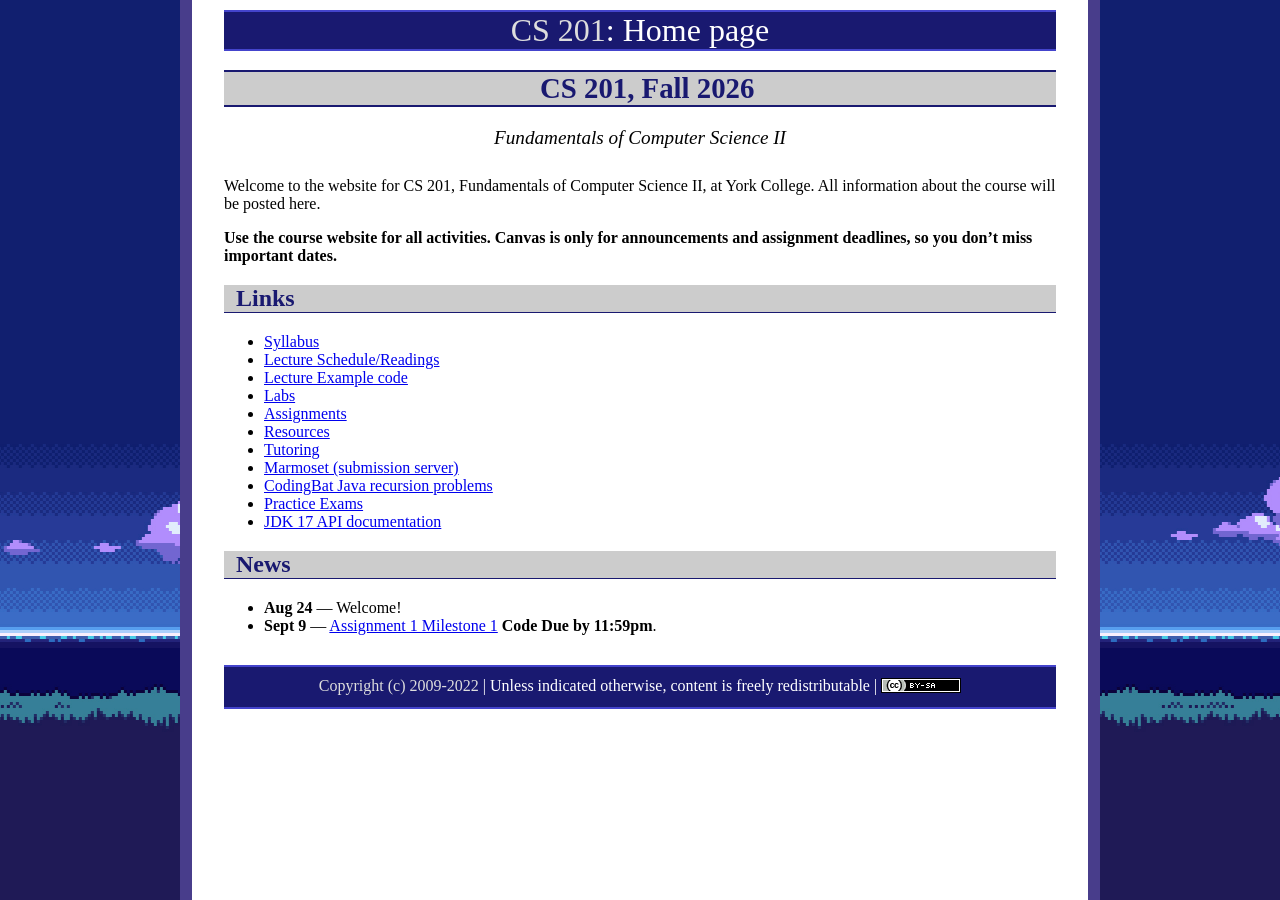
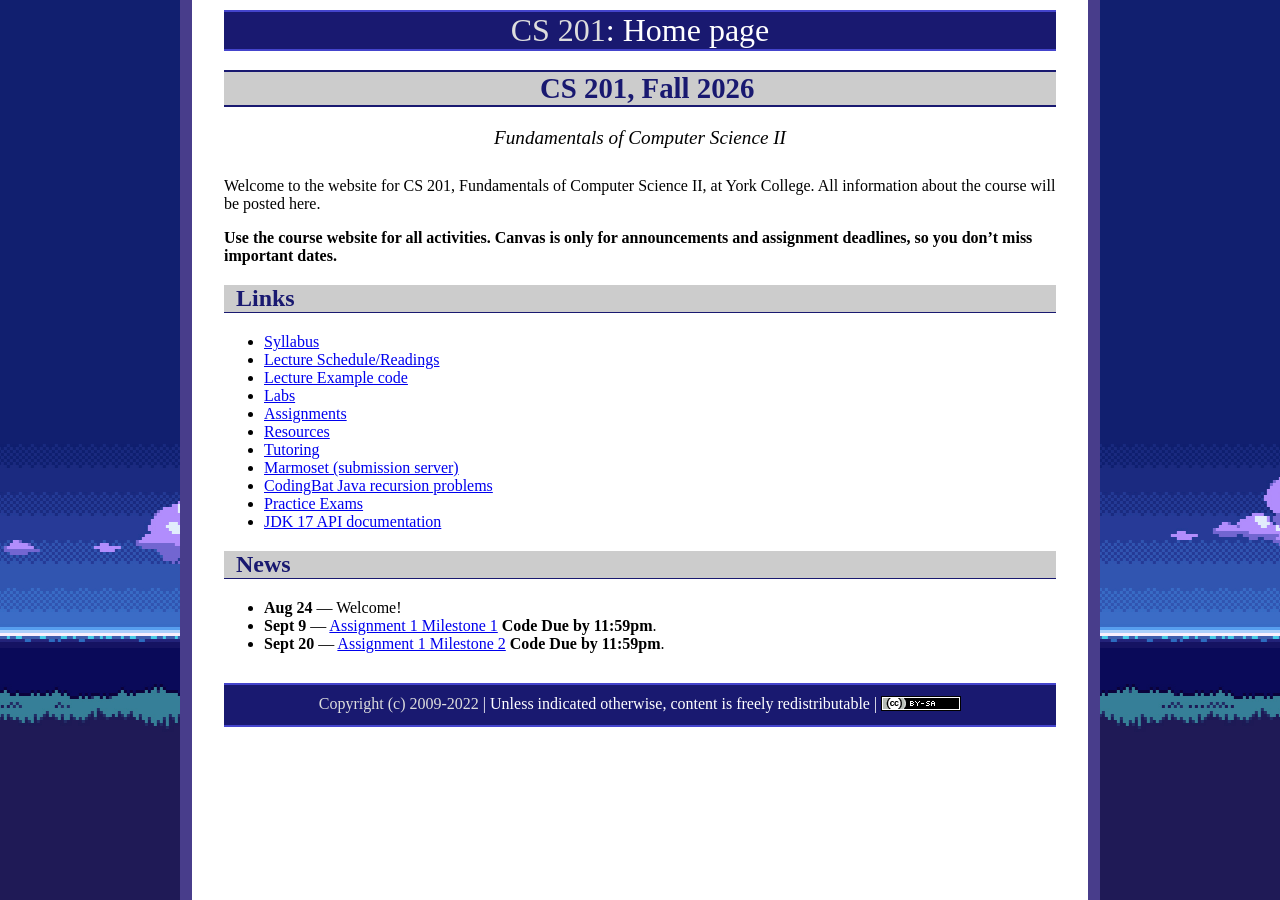
Before and after one commit to ycpcs/cs201-fall2026, a Jekyll site: the page built from index.md, in a window 1280 px wide. Built offline with Jekyll 4.4.1, drawn with Linux system fonts in a browser that asks for light colours.

Commit message:
Update index.md

```diff
--- a/index.md
+++ b/index.md
@@ -48,6 +48,7 @@ Welcome to the website for CS 201, Fundamentals of Computer Science II, at York
 
 * **Aug 24** &mdash; Welcome!
 * **Sept 9** &mdash; [Assignment 1 Milestone 1](assign/assign01.html) **Code Due by 11:59pm**.
+* **Sept 20** &mdash; [Assignment 1 Milestone 2](assign/assign01.html) **Code Due by 11:59pm**.
 
 <!--
 * **Updated - Sep 6** &mdash; [Assignment 1 Milestone 1](assign/assign01.html) is due.
```
